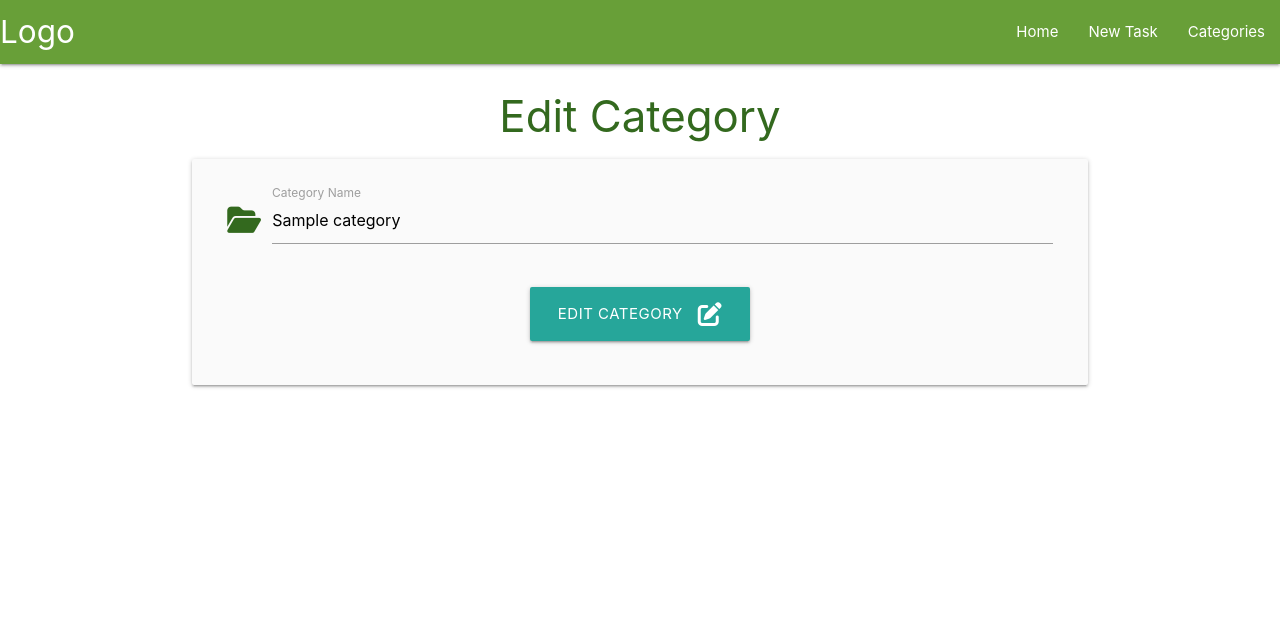
After one commit to PJDEVEX/flask-sqlalchemy-taks-manager, a Flask app: page /edit_category/1 in a window 1280 px wide. The commit adds this page. Shown: the top 625 px of the page. Run offline with Flask 3, Linux system fonts and the light colour scheme; tables that the repository leaves empty hold one stand-in row (values such as "Sample post").

```diff
--- a/taskmanager/routes.py
+++ b/taskmanager/routes.py
@@ -24,3 +24,21 @@ def add_category():
         # in the milestone project, use defensive programing here
         # ref previous notes
     return render_template("add_category.html")
+
+
+@app.route("/edit_category/<int:category_id>", methods=["GET", "POST"])
+def edit_category(category_id):
+    category = Category.query.get_or_404(category_id)
+    if request.method == "POST":
+        category.category_name = request.form.get("category_name")
+        db.session.commit()
+        return redirect(url_for("categories"))
+    return render_template("edit_category.html", category=category)
+
+
+@app.route("/delete_category/<int:category_id>")
+def delete_category(category_id):
+    category = Category.query.get_or_404(category_id)
+    db.session.delete(category)
+    db.session.commit()
+    return redirect(url_for("categories"))
--- a/taskmanager/templates/categories.html
+++ b/taskmanager/templates/categories.html
@@ -19,8 +19,8 @@
           <span class="card-title">{{ category.category_name }}</span>
         </div>
         <div class="card-action">
-          <a href="#" class="btn blue accent-4">Edit</a>
-          <a href="#" class="btn red">Delete</a>
+          <a href="{{ url_for('edit_category', category_id=category.id) }}" class="btn blue accent-4">Edit</a>
+          <a href="{{ url_for('delete_category', category_id=category.id) }}" class="btn red">Delete</a>
         </div>
       </div>
     </div>
--- /dev/null
+++ b/taskmanager/templates/edit_category.html
@@ -0,0 +1,30 @@
+{% extends "base.html" %}
+{% block content %}
+
+<h3 class="light-green-text text-darken-4 center-align">Edit Category</h3>
+
+<div class="row card-panel grey lighten-5">
+    <form class="col s12" method="POST" action="{{ url_for('edit_category', category_id = category.id) }}">
+        <!-- category Name -->
+        <div class="row">
+            <div class="input-field col s12">
+                <i class="fas fa-folder-open prefix light-green-text text-darken-4"></i>
+                <input name="category_name" id="category_name" value="{{ category.category_name }}" minlength="3" maxlength="25" type="text" class="validate"
+                    required>
+                <label for="category_name">Category Name</label>
+            </div>
+        </div>
+
+        <!-- Submit Button -->
+        <div class="row">
+            <div class="col s12 center-align">
+                <button type="submit" class="btn-large ligh-green darken-1">
+                    Edit Category <i class="fas fa-edit right"></i>
+                </button>
+            </div>
+        </div>
+
+    </form>
+</div>
+
+{% endblock %}
```
